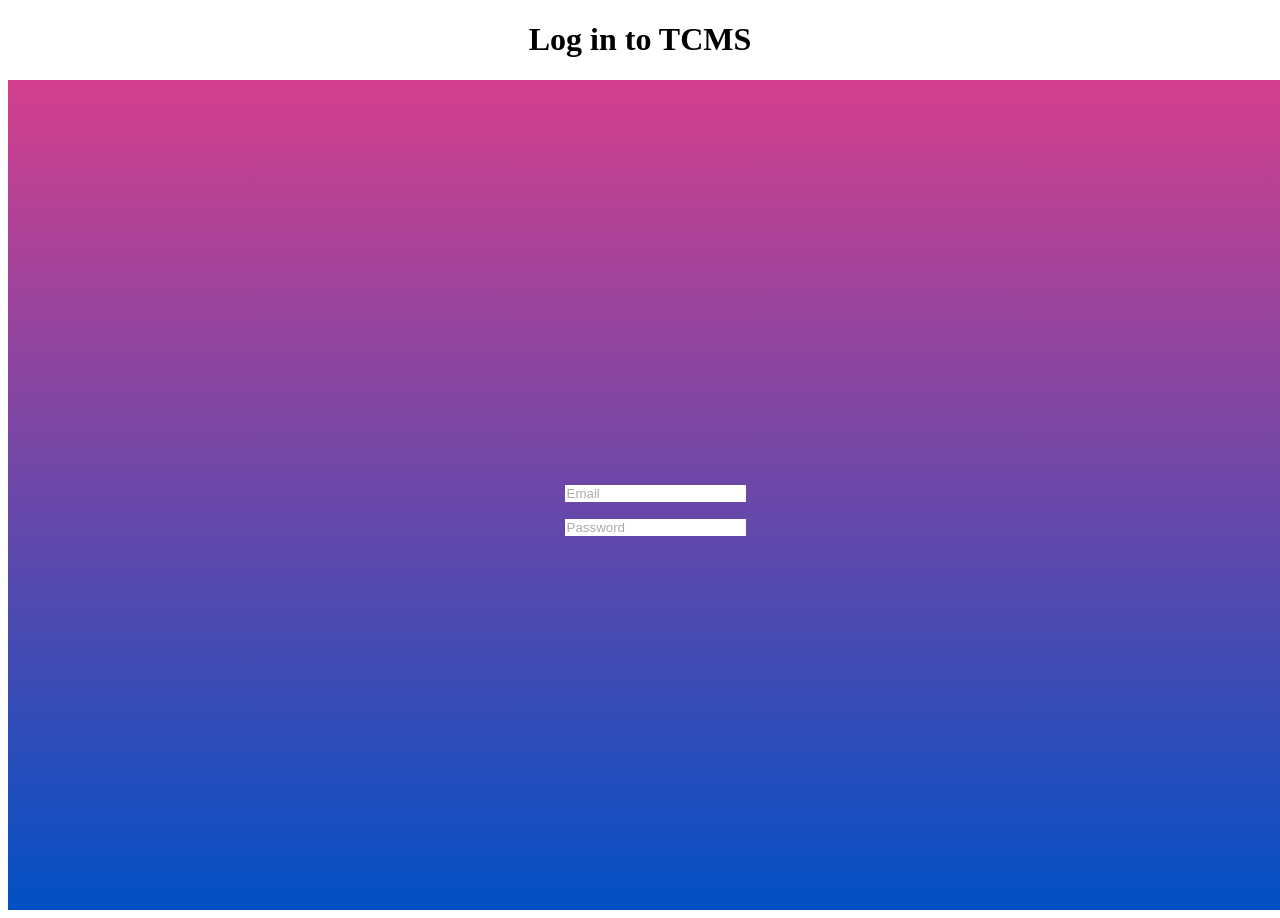
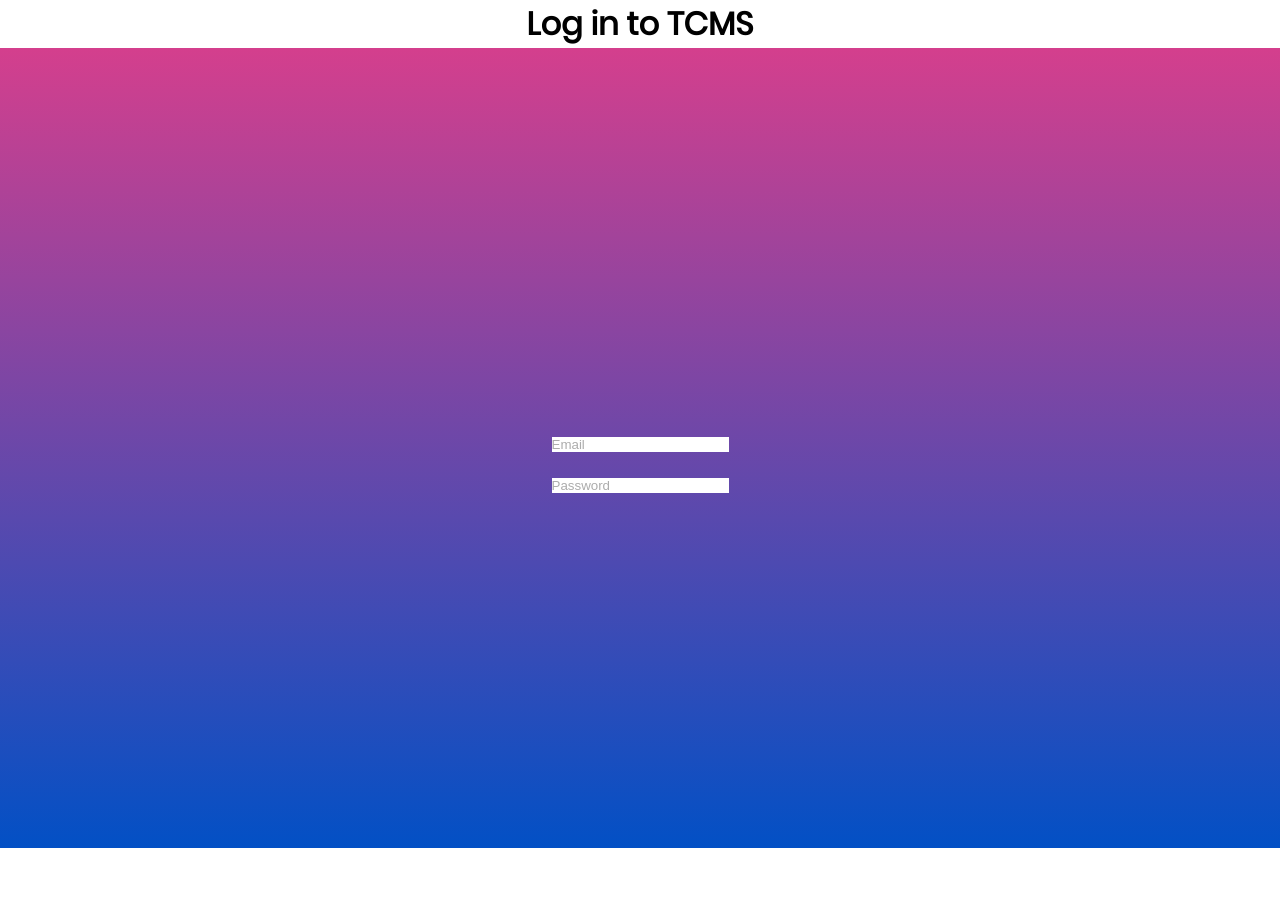
Before and after one commit to CS-499-Team-G/CS-499-Team-G, a PHP site: page / in a window 1280 px wide. After the commit the page ends 848 px from the top, so only its background shows below. Run offline with PHP 8.4, Linux system fonts and the light colour scheme; some libraries are stand-ins or nearby versions.

Commit message:
Font files and CSS stuff

```diff
--- a/css/main.css
+++ b/css/main.css
@@ -1,3 +1,30 @@
+@font-face {
+	font-family: Poppins-Regular;
+	src: url("../fonts/poppins/Poppins-Regular.ttf");
+}
+
+@font-face {
+	font-family: Poppins-Bold;
+	src: url("../fonts/poppins/Poppins-Bold.ttf");
+}
+
+@font-face {
+	font-family: Poppins-Medium;
+	src: url("../fonts/poppins/Poppins-Medium.ttf");
+}
+
+* {
+	margin: 0px;
+	padding: 0px;
+	box-sizing: border-box;
+}
+
+body,
+html {
+	height: 100%;
+	font-family: Poppins-Regular, sans-serif;
+}
+
 input {
 	outline: none;
 	border: none;
@@ -55,6 +82,20 @@ input:-ms-input-placeholder {
 	z-index: 1;
 }
 
+@-webkit-keyframes anim-shadow {
+	to {
+		box-shadow: 0px 0px 60px 20px;
+		opacity: 0;
+	}
+}
+
+@keyframes anim-shadow {
+	to {
+		box-shadow: 0px 0px 60px 20px;
+		opacity: 0;
+	}
+}
+
 .symbol-input100 {
 	font-size: 24px;
 	color: #999999;
@@ -79,6 +120,19 @@ input:-ms-input-placeholder {
 	-o-transition: all 0.4s;
 	-moz-transition: all 0.4s;
 	transition: all 0.4s;
+}
+
+.focus-input100 {
+	display: block;
+	position: absolute;
+	border-radius: 3px;
+	bottom: 0;
+	left: 0;
+	z-index: -1;
+	width: 100%;
+	height: 100%;
+	box-shadow: 0px 0px 0px 0px;
+	color: rgba(211, 63, 141, 0.6);
 }
 
 .input100:focus + .focus-input100 + .symbol-input100 {
@@ -122,3 +176,10 @@ input:-ms-input-placeholder {
 .p-b-30 {
 	padding-bottom: 30px;
 }
+
+@media (max-width: 480px) {
+	.wrap-login100 {
+		padding-left: 15px;
+		padding-right: 15px;
+	}
+}
```
Also changed, not shown: fonts/poppins/Poppins-Black.ttf (added), fonts/poppins/Poppins-BlackItalic.ttf (added), fonts/poppins/Poppins-Bold.ttf (added), fonts/poppins/Poppins-BoldItalic.ttf (added), fonts/poppins/Poppins-ExtraBold.ttf (added), fonts/poppins/Poppins-ExtraBoldItalic.ttf (added), fonts/poppins/Poppins-ExtraLight.ttf (added), fonts/poppins/Poppins-ExtraLightItalic.ttf (added), fonts/poppins/Poppins-Italic.ttf (added), fonts/poppins/Poppins-Light.ttf (added), fonts/poppins/Poppins-LightItalic.ttf (added), fonts/poppins/Poppins-Medium.ttf (added), fonts/poppins/Poppins-MediumItalic.ttf (added), fonts/poppins/Poppins-Regular.ttf (added), 4 more files.
